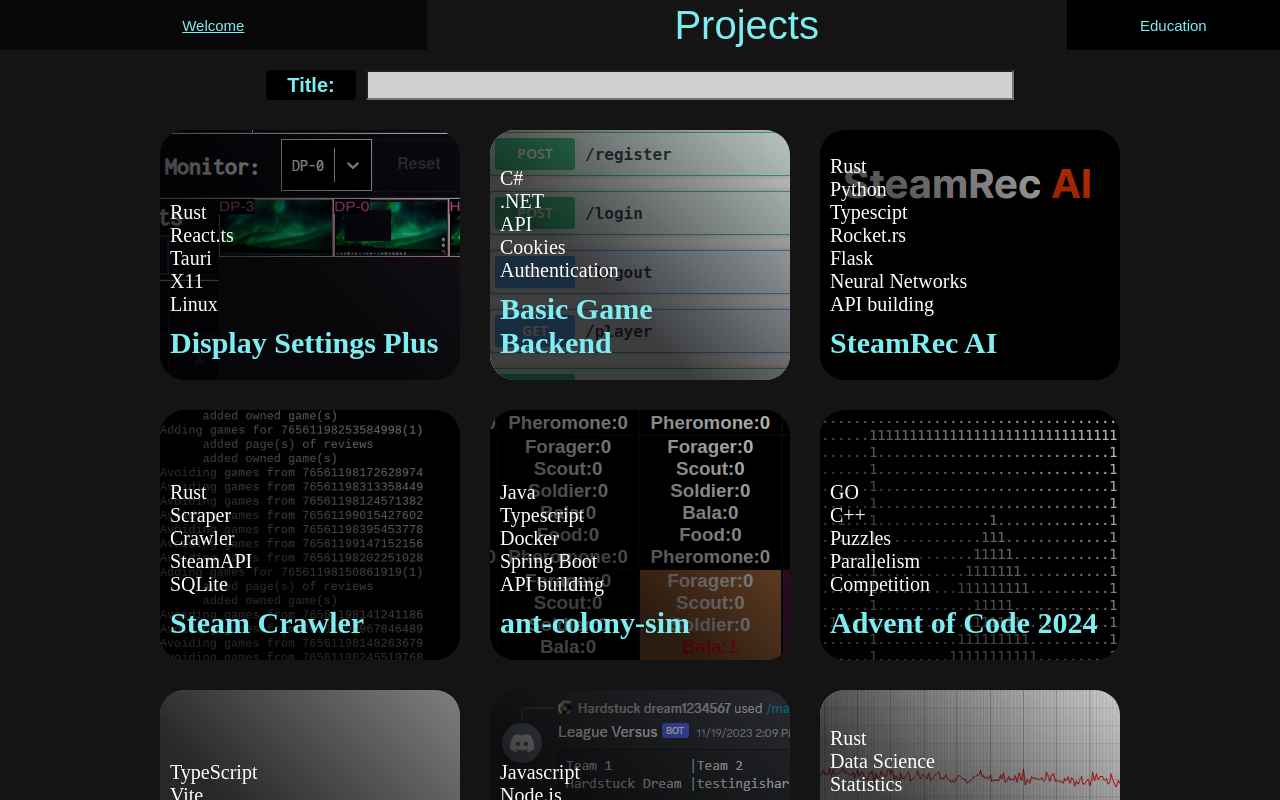
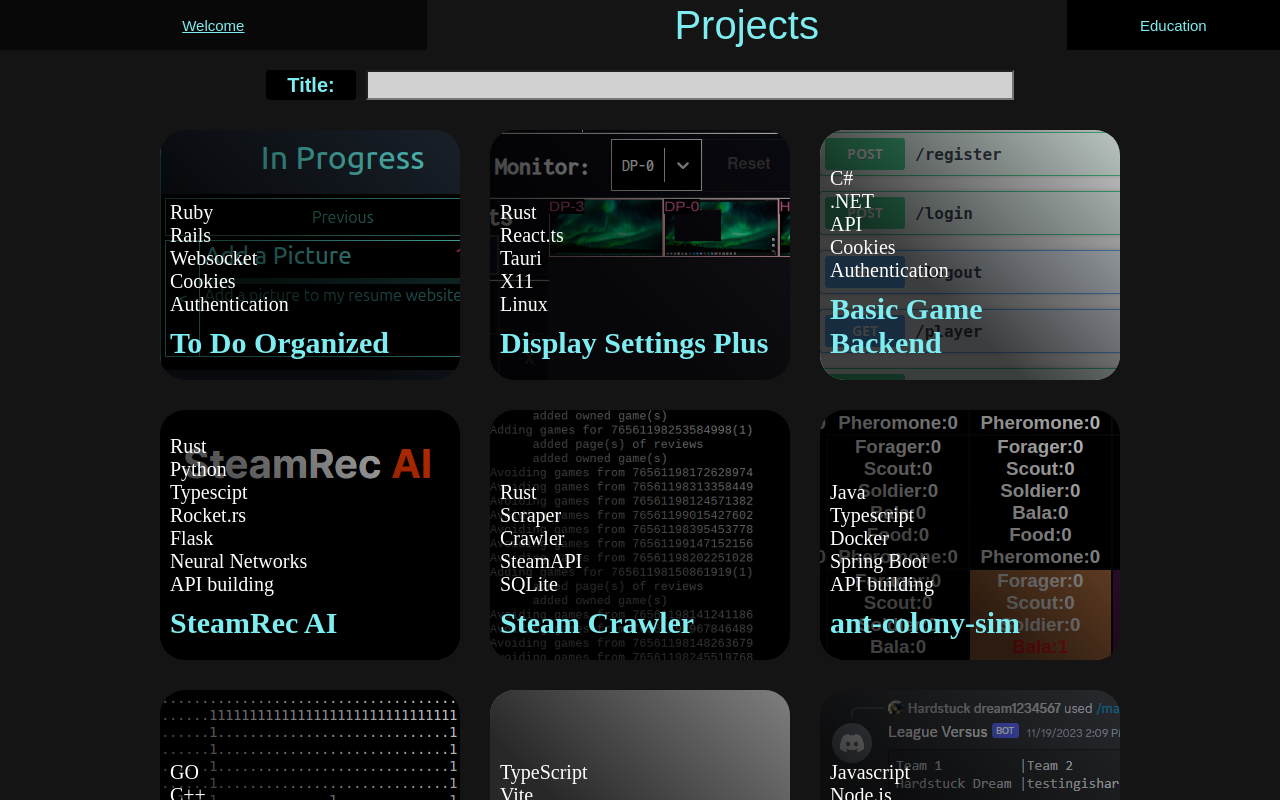
Before and after one commit to bossadapt/bossadapt.github.io, a React (Vite) app: page / in a window 1280 px wide. Shown: the top 800 px of the page. Built offline with nearby package versions, Linux system fonts and the light colour scheme; grey boxes are pictures that could not be loaded.

Commit message:
finished spring 2025 and adding todoorganized

```diff
--- a/src/ProjectCard.tsx
+++ b/src/ProjectCard.tsx
@@ -14,6 +14,8 @@
 import AdventOfCode2024 from "./assets/project/AdventOfCode2024.png";
 import DisplaySettingsPlus from "./assets/project/DisplaySettingsPlus.png";
 import BasicGameBackend from "./assets/project/BasicGameBackend.png";
+import ToDoOrganized from "./assets/project/ToDoOrganized.png";
+
 const imageList = new Map([
   ["SteamRec AI", SteamRecAI],
   ["Steam Crawler", SteamCrawler],
@@ -31,6 +33,7 @@
   ["Advent of Code 2024", AdventOfCode2024],
   ["Display Settings Plus", DisplaySettingsPlus],
   ["Basic Game Backend", BasicGameBackend],
+  ["To Do Organized", ToDoOrganized],
 ]);
 
 interface ProjectCardProps {
--- a/src/data/education.tsx
+++ b/src/data/education.tsx
@@ -332,20 +332,20 @@
     course: "CSC-484",
     school: School.University,
     credits: 4,
-    grade: Grade.Undetermined,
+    grade: Grade.A,
   },
   {
     name: "Programming Languages",
     course: "CSC-388",
     school: School.University,
     credits: 4,
-    grade: Grade.Undetermined,
+    grade: Grade.A,
   },
   {
     name: "Introduction to Operating Systems",
     course: "CSC-389",
     school: School.University,
     credits: 4,
-    grade: Grade.Undetermined,
+    grade: Grade.A,
   },
 ];
--- a/src/data/projects.tsx
+++ b/src/data/projects.tsx
@@ -4,6 +4,11 @@
   tags: string[];
 }
 export const projects: projectLayout[] = [
+  {
+    title: "To Do Organized",
+    githubURL: "https://github.com/bossadapt/ToDoOrganized",
+    tags: ["Ruby", "Rails", "Websocket", "Cookies", "Authentication"],
+  },
   {
     title: "Display Settings Plus",
     githubURL: "https://github.com/bossadapt/Display-Settings-Plus",
```
Also changed, not shown: src/assets/project/ToDoOrganized.png (added).
